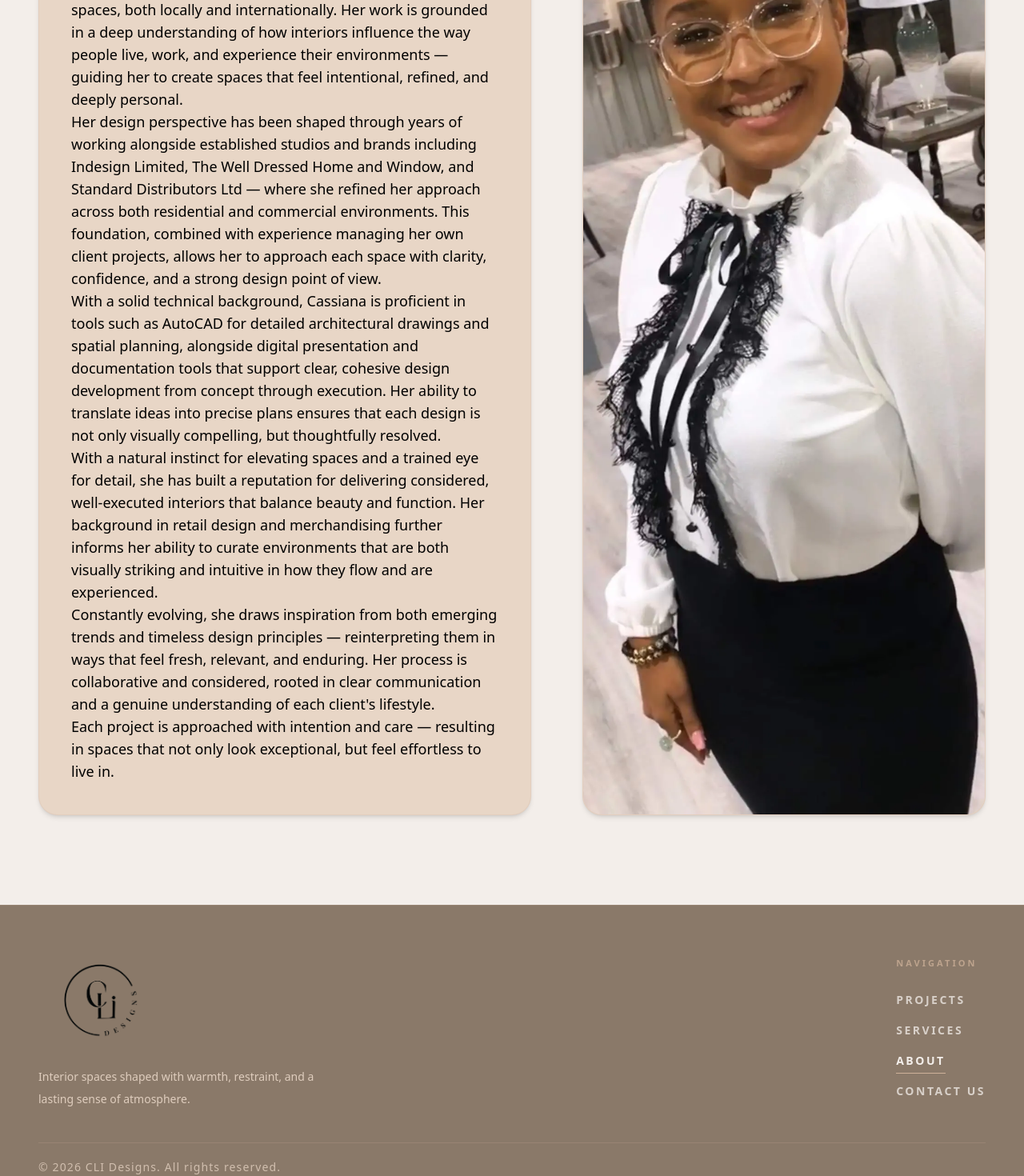
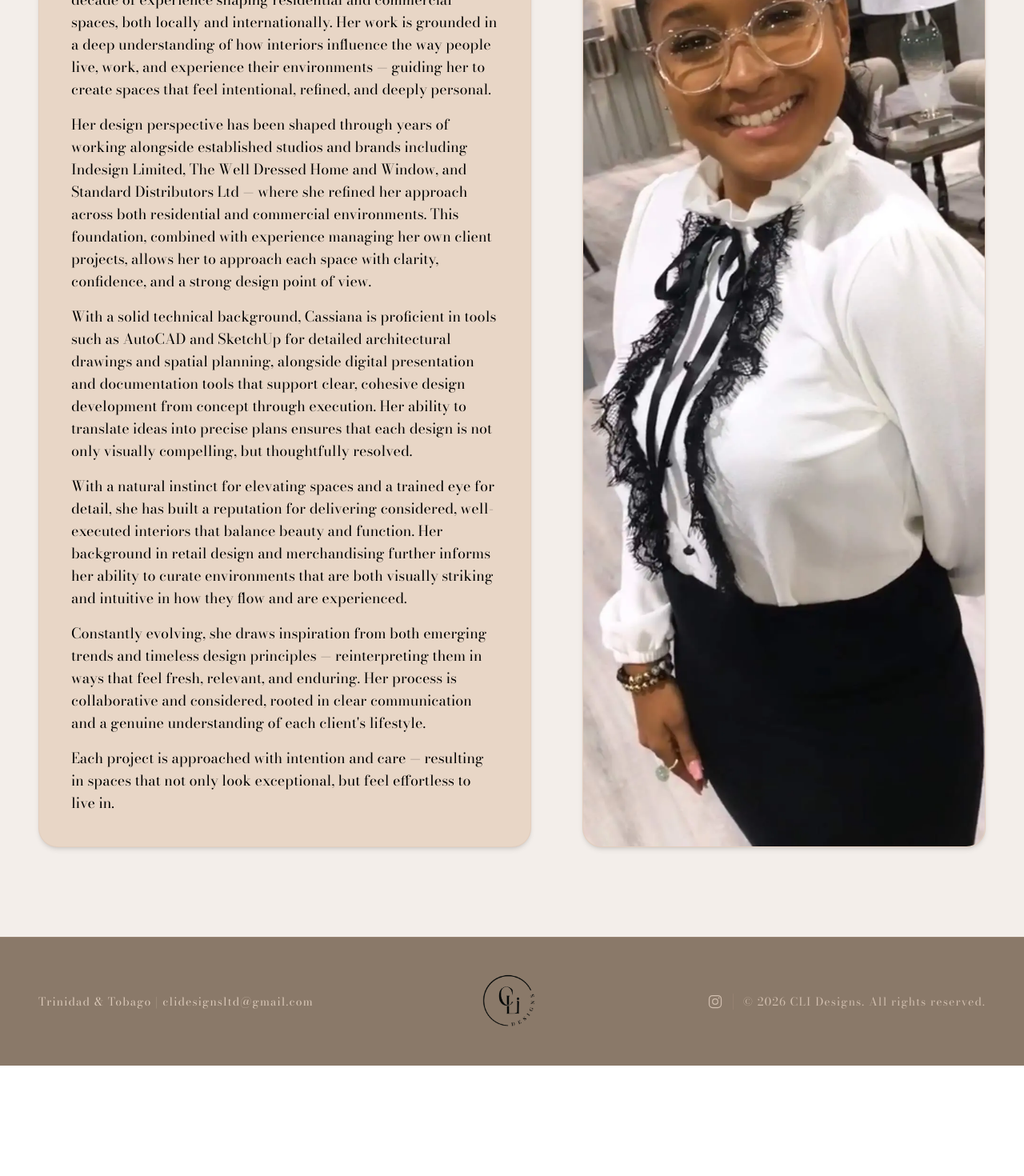
Before and after one commit to blackspidertechllc/CLI-Designs, a React (Vite) app: page /about in a window 1280 px wide. Shown: the part 360-1830 px from the top of the page at 80% size. After the commit the page ends 1692 px from the top, so only its background shows below. Built offline with nearby package versions, Linux system fonts and the light colour scheme.

Commit message:
updates to footer styling on desktop, navbar on mobile, content changes to about section and updates to theme

```diff
--- a/index.html
+++ b/index.html
@@ -5,9 +5,12 @@
     <meta name="viewport" content="width=device-width, initial-scale=1.0" />
     <title>cli-production</title>
 
-   <link rel="preconnect" href="https://fonts.googleapis.com">
-<link rel="preconnect" href="https://fonts.gstatic.com" crossorigin>
-<link href="https://fonts.googleapis.com/css2?family=Bodoni+Moda:ital,opsz,wght@0,6..96,400..900;1,6..96,400..900&display=swap" rel="stylesheet">
+    <link rel="preconnect" href="https://fonts.googleapis.com" />
+    <link rel="preconnect" href="https://fonts.gstatic.com" crossorigin />
+    <link
+      href="https://fonts.googleapis.com/css2?family=Bodoni+Moda:ital,opsz,wght@0,6..96,400..900;1,6..96,400..900&display=swap"
+      rel="stylesheet"
+    />
   </head>
   <body>
     <div id="root"></div>
--- a/src/components/Footer.jsx
+++ b/src/components/Footer.jsx
@@ -1,82 +1,66 @@
 import { NavLink } from "react-router";
 import CLILOGO from "@/assets/images/CLILOG3.png";
 
-const footerLinks = [
-  { to: "/projects", label: "Projects" },
-  { to: "/services", label: "Services" },
-  { to: "/about", label: "About" },
-  { to: "/contact", label: "Contact Us" },
-];
-
 export default function Footer() {
-  const navLinkClass = ({ isActive }) =>
-    [
-      "group inline-flex w-fit items-center font-brand text-xs font-semibold uppercase tracking-[0.18em] transition duration-300 sm:text-sm",
-      "text-parchment",
-      isActive ? "opacity-100" : "opacity-75 hover:opacity-100",
-    ].join(" ");
-
   return (
     <footer className="relative overflow-hidden border-t border-tan/20 bg-dusty-taupe">
       <div className="absolute inset-0 -z-10 bg-[radial-gradient(circle_at_top_left,rgba(206,177,153,0.15),transparent_30%),radial-gradient(circle_at_bottom_right,rgba(243,238,234,0.08),transparent_35%)]" />
 
-      <div className="mx-auto max-w-7xl px-4 py-12 sm:px-6 sm:py-14 lg:px-12 lg:py-16">
-        <div className="grid grid-cols-1 gap-10 md:grid-cols-[1.15fr_0.85fr] md:items-start lg:gap-16">
-          {/* Logo / Brand */}
-          <div className="flex flex-col items-center gap-5 md:items-start md:gap-6">
-            <NavLink
-              to="/"
-              end
-              className="inline-flex w-fit justify-center md:justify-start"
-            >
+      <div className="mx-auto max-w-7xl px-4 py-6 sm:px-6 sm:py-10 lg:px-12">
+        <div className="grid items-center gap-6 md:grid-cols-[1fr_auto_1fr] md:gap-8">
+          {/* Left — hidden on mobile */}
+          <div className="hidden md:flex md:justify-start">
+            <p className="font-brand text-xs tracking-[0.08em] text-almond-cream/85 sm:text-sm">
+              Trinidad & Tobago | clidesignsltd@gmail.com
+            </p>
+          </div>
+
+          {/* Center Logo — always visible */}
+          <div className="flex justify-center">
+            <NavLink to="/" end className="inline-flex w-fit">
               <img
                 src={CLILOGO}
                 alt="CLI Designs logo"
-                className="h-20 w-auto object-contain sm:h-24 lg:h-28"
+                className="h-16 w-auto object-contain sm:h-20 lg:h-20"
               />
             </NavLink>
-
-            <p className="hidden max-w-sm font-brand text-sm leading-7 text-almond-cream/90 md:block">
-              Interior spaces shaped with warmth, restraint, and a lasting sense
-              of atmosphere.
-            </p>
           </div>
 
-          {/* Navigation */}
-          <div className="hidden md:block md:justify-self-end">
-            <p className="font-brand text-[11px] font-semibold uppercase tracking-[0.28em] text-tan/75">
-              Navigation
-            </p>
+          {/* Right — hidden on mobile */}
+          <div className="hidden items-center justify-center gap-3 md:flex md:justify-end">
+            <a
+              href="https://www.instagram.com/clidesigns?igsh=bzA3YnppbDBmbG45"
+              target="_blank"
+              rel="noreferrer"
+              aria-label="CLI Designs Instagram"
+              className="inline-flex items-center text-almond-cream/75 transition-all duration-300 hover:opacity-100"
+            >
+              <svg
+                xmlns="http://www.w3.org/2000/svg"
+                viewBox="0 0 24 24"
+                className="h-5 w-5"
+                fill="none"
+                stroke="currentColor"
+                strokeWidth="1.5"
+              >
+                <rect x="3" y="3" width="18" height="18" rx="5" />
+                <circle cx="12" cy="12" r="4" />
+                <circle
+                  cx="17.5"
+                  cy="6.5"
+                  r="1"
+                  fill="currentColor"
+                  stroke="none"
+                />
+              </svg>
+            </a>
 
-            <ul className="mt-6 flex flex-col gap-3.5">
-              {footerLinks.map((link) => (
-                <li key={link.to}>
-                  <NavLink to={link.to} className={navLinkClass}>
-                    {({ isActive }) => (
-                      <span className="relative inline-block">
-                        {link.label}
-                        <span
-                          className={[
-                            "absolute left-0 -bottom-1.5 h-px w-full origin-left bg-tan transition-transform duration-300 ease-out",
-                            isActive
-                              ? "scale-x-100"
-                              : "scale-x-0 group-hover:scale-x-100",
-                          ].join(" ")}
-                          aria-hidden="true"
-                        />
-                      </span>
-                    )}
-                  </NavLink>
-                </li>
-              ))}
-            </ul>
+            <div className="border-l border-tan/15 pl-3">
+              <p className="font-brand text-xs tracking-[0.08em] text-almond-cream/75 sm:text-sm">
+                © {new Date().getFullYear()} CLI Designs. All rights reserved.
+              </p>
+            </div>
           </div>
-        </div>
-
-        <div className="mt-10 hidden border-t border-tan/20 pt-5 md:block">
-          <p className="font-brand text-xs tracking-[0.08em] text-almond-cream/75 sm:text-sm">
-            © {new Date().getFullYear()} CLI Designs. All rights reserved.
-          </p>
         </div>
       </div>
     </footer>
--- a/src/components/Navbar.jsx
+++ b/src/components/Navbar.jsx
@@ -1,5 +1,6 @@
 import { useState } from "react";
 import { NavLink } from "react-router";
+import CLILOGO from "@/assets/images/CLILOG3.png";
 
 const navLinks = [
   { to: "/projects", label: "Projects" },
@@ -14,26 +15,26 @@ export default function Navbar() {
   const desktopLinkClass = ({ isActive }) =>
     [
       "relative inline-flex items-center px-1 py-1 font-brand text-sm font-semibold uppercase tracking-[0.16em]",
-      "text-[#F3EEEA] transition duration-300",
+      "text-parchment transition duration-300",
       isActive ? "opacity-100" : "opacity-80 hover:opacity-100",
     ].join(" ");
 
   const mobileLinkClass = ({ isActive }) =>
     [
       "block rounded-2xl px-4 py-3 font-brand text-base font-semibold uppercase tracking-[0.14em]",
-      "text-[#F3EEEA] transition duration-300",
+      "text-parchment transition duration-300",
       isActive
-        ? "bg-[#F3EEEA]/15 opacity-100"
-        : "opacity-80 hover:bg-[#F3EEEA]/10 hover:opacity-100",
+        ? "bg-parchment/15 opacity-100"
+        : "opacity-80 hover:bg-parchment/10 hover:opacity-100",
     ].join(" ");
 
   return (
-    <nav className="fixed left-0 top-0 z-50 w-full border-b border-[#CEB199]/20 bg-[#8A7969]/55 backdrop-blur-md">
+    <nav className="fixed left-0 top-0 z-50 w-full border-b border-tan/20 bg-dusty-taupe/55 backdrop-blur-md">
       <div className="mx-auto flex h-20 max-w-7xl items-center justify-center px-4 sm:px-6 md:justify-between lg:px-12">
         <NavLink
           to="/"
           end
-          className="whitespace-nowrap font-brand text-lg font-semibold uppercase tracking-[0.18em] text-[#F3EEEA] transition duration-300 hover:opacity-85 sm:text-xl"
+          className="whitespace-nowrap font-brand text-lg font-semibold uppercase tracking-[0.18em] text-parchment transition duration-300 hover:opacity-85 sm:text-xl"
           onClick={() => setMenuOpen(false)}
         >
           CLI Designs
@@ -48,7 +49,7 @@ export default function Navbar() {
                   {link.label}
                   <span
                     className={[
-                      "absolute -bottom-2 left-0 h-px w-full origin-left bg-[#CEB199] transition-transform duration-300 ease-out",
+                      "absolute -bottom-2 left-0 h-px w-full origin-left bg-tan transition-transform duration-300 ease-out",
                       isActive ? "scale-x-100" : "scale-x-0",
                     ].join(" ")}
                     aria-hidden="true"
@@ -62,7 +63,7 @@ export default function Navbar() {
         {/* Mobile toggle */}
         <button
           type="button"
-          className="absolute right-4 inline-flex items-center justify-center rounded-full border border-[#CEB199]/20 bg-[#F3EEEA]/10 p-2 text-[#F3EEEA] transition duration-300 hover:bg-[#F3EEEA]/20 md:hidden sm:right-6"
+          className="absolute right-4 inline-flex items-center justify-center rounded-full border border-tan/20 bg-parchment/10 p-2 text-parchment transition duration-300 hover:bg-parchment/20 md:hidden sm:right-6"
           aria-label={
             menuOpen ? "Close navigation menu" : "Open navigation menu"
           }
@@ -73,19 +74,19 @@ export default function Navbar() {
           <span className="relative block h-5 w-6">
             <span
               className={[
-                "absolute left-0 top-0 block h-0.5 w-6 bg-[#F3EEEA] transition-all duration-300",
+                "absolute left-0 top-0 block h-0.5 w-6 bg-parchment transition-all duration-300",
                 menuOpen ? "top-2 rotate-45" : "",
               ].join(" ")}
             />
             <span
               className={[
-                "absolute left-0 top-2 block h-0.5 w-6 bg-[#F3EEEA] transition-all duration-300",
+                "absolute left-0 top-2 block h-0.5 w-6 bg-parchment transition-all duration-300",
                 menuOpen ? "opacity-0" : "opacity-100",
               ].join(" ")}
             />
             <span
               className={[
-                "absolute left-0 top-4 block h-0.5 w-6 bg-[#F3EEEA] transition-all duration-300",
+                "absolute left-0 top-4 block h-0.5 w-6 bg-parchment transition-all duration-300",
                 menuOpen ? "top-2 -rotate-45" : "",
               ].join(" ")}
             />
@@ -97,12 +98,21 @@ export default function Navbar() {
       <div
         id="mobile-nav-menu"
         className={[
-          "overflow-hidden border-t border-[#CEB199]/20 bg-[#8A7969]/95 backdrop-blur-xl md:hidden",
-          "transition-all duration-300 ease-out",
-          menuOpen ? "max-h-96 opacity-100" : "max-h-0 opacity-0",
+          "overflow-hidden bg-dusty-taupe/95 backdrop-blur-xl md:hidden",
+          "transform transition-all duration-500 ease-[cubic-bezier(0.22,1,0.36,1)]",
+          menuOpen
+            ? "max-h-[calc(100vh-5rem)] translate-y-0 opacity-100"
+            : "max-h-0 -translate-y-2 opacity-0",
         ].join(" ")}
       >
-        <div className="mx-auto flex max-w-7xl flex-col items-center gap-2 px-4 py-4 sm:px-6">
+        <div
+          className={[
+            "mx-auto flex min-h-[calc(100vh-5rem)] max-w-7xl flex-col px-4 py-4 sm:px-6",
+            "transition-all duration-500 ease-[cubic-bezier(0.22,1,0.36,1)]",
+            menuOpen ? "translate-y-0 opacity-100" : "translate-y-2 opacity-0",
+          ].join(" ")}
+        >
+          <div className="flex flex-1 flex-col items-center gap-2">
             {navLinks.map((link) => (
               <NavLink
                 key={link.to}
@@ -114,6 +124,60 @@ export default function Navbar() {
               </NavLink>
             ))}
           </div>
+
+          {/* Mobile menu footer */}
+          <div className="mt-2 pt-2">
+            <div className="flex flex-col items-center gap-5 text-center">
+              <NavLink to="/" end onClick={() => setMenuOpen(false)}>
+                <img
+                  src={CLILOGO}
+                  alt="CLI Designs logo"
+                  className="h-16 w-auto object-contain"
+                />
+              </NavLink>
+
+              <p className="font-brand text-xs tracking-[0.08em] text-almond-cream/85">
+                Trinidad & Tobago | clidesignsltd@gmail.com
+              </p>
+
+              <div className="flex items-center gap-3">
+                <a
+                  href="https://www.instagram.com/clidesigns?igsh=bzA3YnppbDBmbG45"
+                  target="_blank"
+                  rel="noreferrer"
+                  aria-label="CLI Designs Instagram"
+                  className="inline-flex items-center text-almond-cream/75 transition-opacity duration-300 hover:text-almond-cream"
+                >
+                  <svg
+                    xmlns="http://www.w3.org/2000/svg"
+                    viewBox="0 0 24 24"
+                    className="h-5 w-5"
+                    fill="none"
+                    stroke="currentColor"
+                    strokeWidth="1.5"
+                  >
+                    <rect x="3" y="3" width="18" height="18" rx="5" />
+                    <circle cx="12" cy="12" r="4" />
+                    <circle
+                      cx="17.5"
+                      cy="6.5"
+                      r="1"
+                      fill="currentColor"
+                      stroke="none"
+                    />
+                  </svg>
+                </a>
+
+                <div className="border-l border-tan/20 pl-3">
+                  <p className="font-brand text-xs tracking-[0.08em] text-almond-cream/75">
+                    © {new Date().getFullYear()} CLI Designs. All rights
+                    reserved.
+                  </p>
+                </div>
+              </div>
+            </div>
+          </div>
+        </div>
       </div>
     </nav>
   );
--- a/src/index.css
+++ b/src/index.css
@@ -1,7 +1,7 @@
 @import "tailwindcss";
 
 @theme {
-  --font-brand: "Neuton", ui-sans-serif, system-ui, sans-serif;
+  --font-brand: "Bodoni Moda", ui-sans-serif, system-ui, sans-serif;
   --color-dusty-taupe: #8a7969;
   --color-tan: #ceb199;
   --color-parchment: #f3eeea;
--- a/src/pages/About.jsx
+++ b/src/pages/About.jsx
@@ -25,7 +25,7 @@ export default function About() {
 
           {/* Bio */}
           <div className="order-3 rounded-3xl border border-tan/20 bg-almond-cream p-8 shadow-md transition-shadow hover:shadow-lg sm:p-10 md:col-start-1 md:row-start-2">
-            <p className="font-brand text-base leading-7 sm:text-lg">
+            <p className="mt-4 font-brand text-base leading-7 sm:text-lg">
               Cassiana is a Trinidad-based interior designer with over a decade
               of experience shaping residential and commercial spaces, both
               locally and internationally. Her work is grounded in a deep
@@ -33,7 +33,7 @@ export default function About() {
               work, and experience their environments — guiding her to create
               spaces that feel intentional, refined, and deeply personal.
             </p>
-            <p className="font-brand text-base leading-7 sm:text-lg">
+            <p className=" mt-4 font-brand text-base leading-7 sm:text-lg">
               {" "}
               Her design perspective has been shaped through years of working
               alongside established studios and brands including Indesign
@@ -44,17 +44,17 @@ export default function About() {
               approach each space with clarity, confidence, and a strong design
               point of view.
             </p>
-            <p className="font-brand text-base leading-7 sm:text-lg">
+            <p className="mt-4 font-brand text-base leading-7 sm:text-lg">
               {" "}
               With a solid technical background, Cassiana is proficient in tools
-              such as AutoCAD for detailed architectural drawings and spatial
-              planning, alongside digital presentation and documentation tools
-              that support clear, cohesive design development from concept
-              through execution. Her ability to translate ideas into precise
-              plans ensures that each design is not only visually compelling,
-              but thoughtfully resolved.
+              such as AutoCAD and SketchUp for detailed architectural drawings
+              and spatial planning, alongside digital presentation and
+              documentation tools that support clear, cohesive design
+              development from concept through execution. Her ability to
+              translate ideas into precise plans ensures that each design is not
+              only visually compelling, but thoughtfully resolved.
             </p>
-            <p className="font-brand text-base leading-7 sm:text-lg">
+            <p className="mt-4 font-brand text-base leading-7 sm:text-lg">
               With a natural instinct for elevating spaces and a trained eye for
               detail, she has built a reputation for delivering considered,
               well-executed interiors that balance beauty and function. Her
@@ -62,14 +62,14 @@ export default function About() {
               ability to curate environments that are both visually striking and
               intuitive in how they flow and are experienced.
             </p>
-            <p className="font-brand text-base leading-7 sm:text-lg">
+            <p className="mt-4 font-brand text-base leading-7 sm:text-lg">
               Constantly evolving, she draws inspiration from both emerging
               trends and timeless design principles — reinterpreting them in
               ways that feel fresh, relevant, and enduring. Her process is
               collaborative and considered, rooted in clear communication and a
               genuine understanding of each client's lifestyle.
             </p>
-            <p className="font-brand text-base leading-7 sm:text-lg">
+            <p className="mt-4 font-brand text-base leading-7 sm:text-lg">
               Each project is approached with intention and care — resulting in
               spaces that not only look exceptional, but feel effortless to live
               in.
```
Lines whose indentation alone changed are shown as unchanged.
